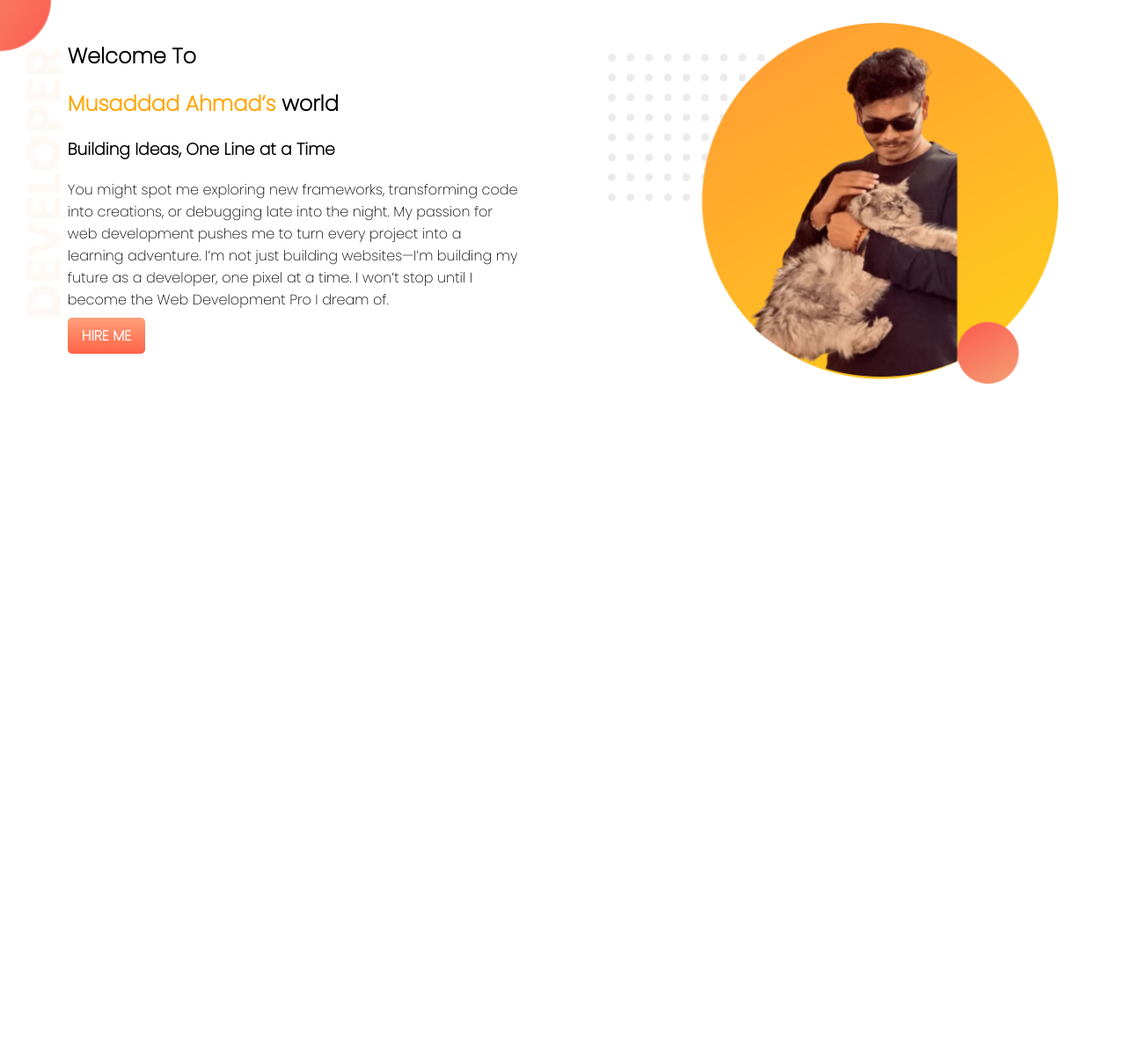
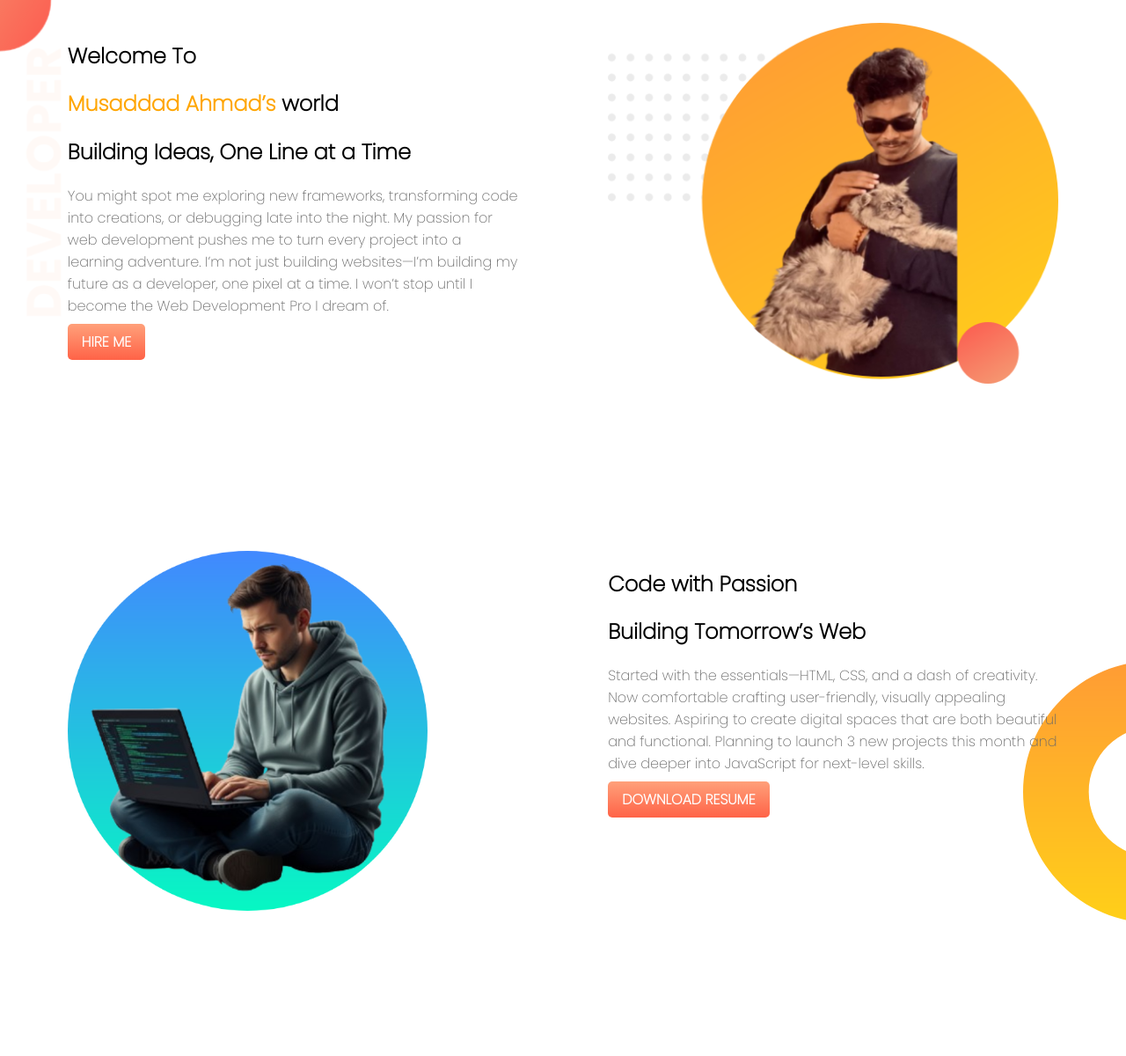
Before and after one commit to MusaddadAhmad/musu-portfolio, a plain HTML site: page index.html in a window 1280 px wide. Shown: the whole page at 88% size. Before the commit the page ends 800 px from the top, so only its background shows below. Drawn offline with Linux system fonts and the light colour scheme.

Commit message:
Second Part Done

```diff
--- a/index.html
+++ b/index.html
@@ -20,7 +20,7 @@
         <div class="half-width">
             <h1>Welcome To</h1>
     <h1><span class="name-highlight">Musaddad Ahmad’s</span> world</h1>
-    <h3>Building Ideas, One Line at a Time</h3>
+    <h2>Building Ideas, One Line at a Time</h2>
     <p>You might spot me exploring new frameworks, transforming code into creations, or debugging late into the night. My passion for web development pushes me to turn every project into a learning adventure. I’m not just building websites—I’m building my future as a developer, one pixel at a time. I won’t stop until I become the Web Development Pro I dream of.</p>
     <a class="anchor-button" target="_blank" href="https://www.linkedin.com/in/musaddad-ahmad-a2608126b/">HIRE ME</a>
         </div>
@@ -28,9 +28,19 @@
         <div class="half-width">
             <img src="images/profile1.png">
         </div>
-
     </section>
 
+  <section class="mid-banner">
+    <div class="mid-width">
+        <img src="images/profile2.png">
+    </div>
 
+    <div class="mid-width">
+        <h1>Code with Passion</h1>
+        <h2>Building Tomorrow’s Web</h2>
+        <p>Started with the essentials—HTML, CSS, and a dash of creativity. Now comfortable crafting user-friendly, visually appealing websites. Aspiring to create digital spaces that are both beautiful and functional. Planning to launch 3 new projects this month and dive deeper into JavaScript for next-level skills.</p>
+        <a class="anchor-button" target="_blank" href="https://drive.google.com/drive/folders/1klX7spmzjMfjk63ulWQBSgvYGZsU_oGu?usp=sharing">DOWNLOAD RESUME</a>
+    </div>
+  </section>
 </body>
 </html>
--- a/style.css
+++ b/style.css
@@ -22,6 +22,7 @@ body{
 }
 section{
     height: 500px;
+    padding-bottom: 100px;
 }
 .anchor-button{
     text-decoration: none;
@@ -31,3 +32,20 @@ section{
     font-weight: bold;
     color: white;
 }
+.mid-width{
+    width: 40%;
+    float: left;
+    margin-left: 4%;
+    padding: 2%;
+}
+.mid-width img{
+    width: 80%;
+}
+p{
+    color: dimgray;
+}
+.mid-banner{
+    background-image: url("images/dream-bg.png");
+    background-repeat: no-repeat;
+    background-position: right;
+}
```
Also changed, not shown: images/profile2.png (added).
